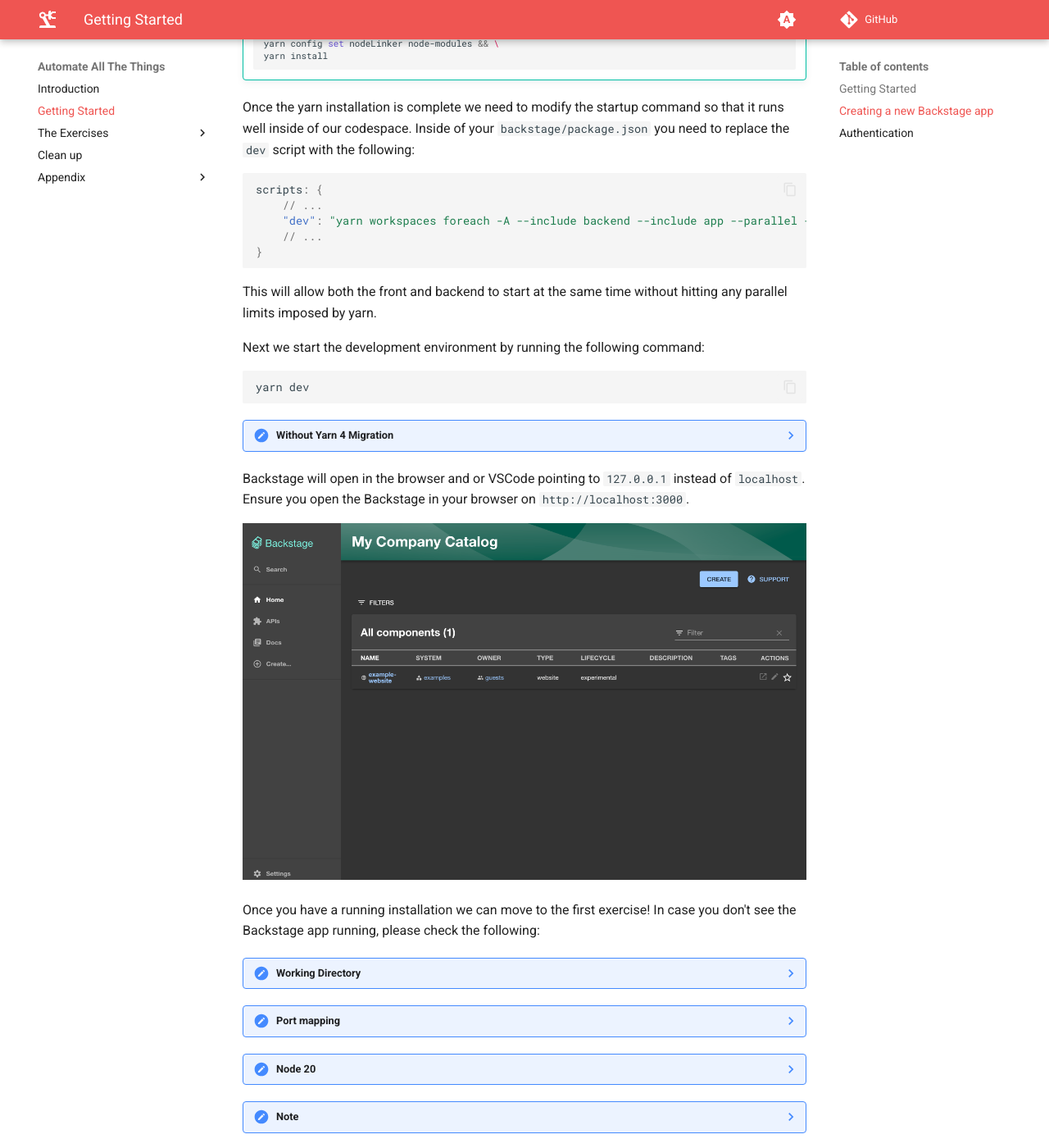
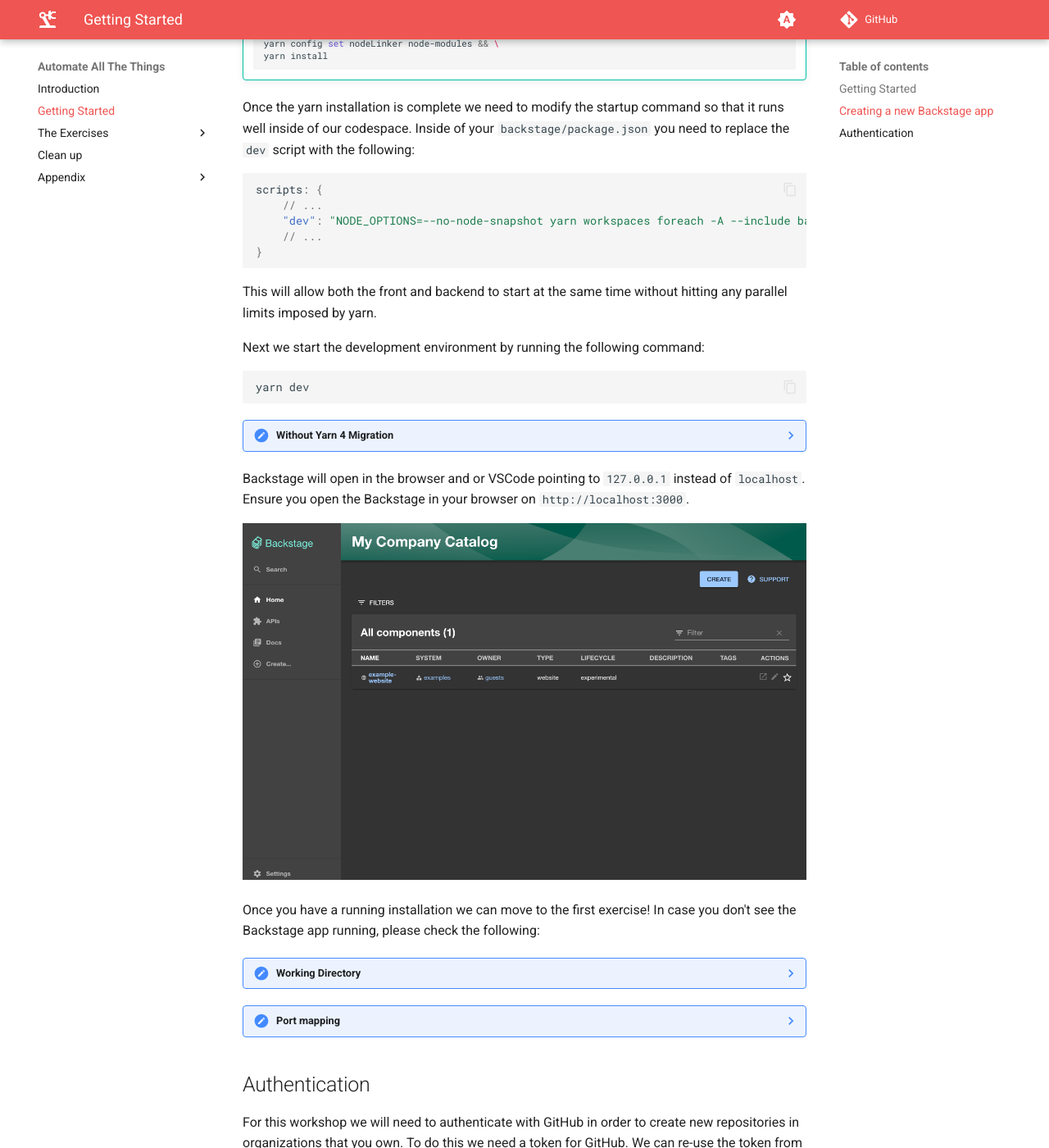
Before and after one commit to philips-labs/automation-workshop, an MkDocs documentation site: the page built from docs/getting-started.md, in a window 1280 px wide and 1400 px high, scrolled down 1286 px. Shown: the whole window at 82% size. Built offline with MkDocs 1.6.1 and Material for MkDocs 9.7.7, drawn with Linux system fonts in a browser that asks for light colours; comment, search, counter and statistics services are not loaded; part of the change alters nothing that is shown.

Commit message:
Bump devcontainer image to LTS Node and Stable Debain

````diff
--- a/docs/getting-started.md
+++ b/docs/getting-started.md
@@ -74,7 +74,7 @@ following:
 ```json
 scripts: {
     // ...
-    "dev": "yarn workspaces foreach -A --include backend --include app --parallel -j unlimited -v -i run start",
+    "dev": "NODE_OPTIONS=--no-node-snapshot yarn workspaces foreach -A --include backend --include app --parallel -j unlimited -v -i run start",
     // ...
 }
 ```
@@ -119,26 +119,6 @@ you don't see the Backstage app running, please check the following:
     and 7007. The codespace is mapping the ports to your local ports. Ensure
     you have no other processes running on those ports and both ports are mapped, you may have to manually add port 7007 in the vscode UI.
 
-??? Note "Node 20"
-
-    If you are running node 20 you will need to set the `NODE_OPTIONS=--no-node-snapshot`
-    environment variable to prevent the node process from crashing.
-
-    You can do this in a few ways, such as running
-    `NODE_OPTIONS=--no-node-snapshot yarn dev` each time you start the app, or
-    by adding it to the `dev` script in the `package.json`.
-
-    The Codespace is running on Node 18, so you should not have this issue.
-
-??? Note Node 20
-
-    If you are running node 20 you will need to set the `NODE_OPTIONS=--no-node-snapshot`
-    environment variable to prevent the node process from crashing.
-
-    You can do this in a few ways, such as running
-    `NODE_OPTIONS=--no-node-snapshot yarn dev` each time you start the app, or
-    by adding it to the `dev` script in the `package.json`.
-
 ## Authentication
 
 For this workshop we will need to authenticate with GitHub in order to create
````
Also changed, not shown: 1 other file.
